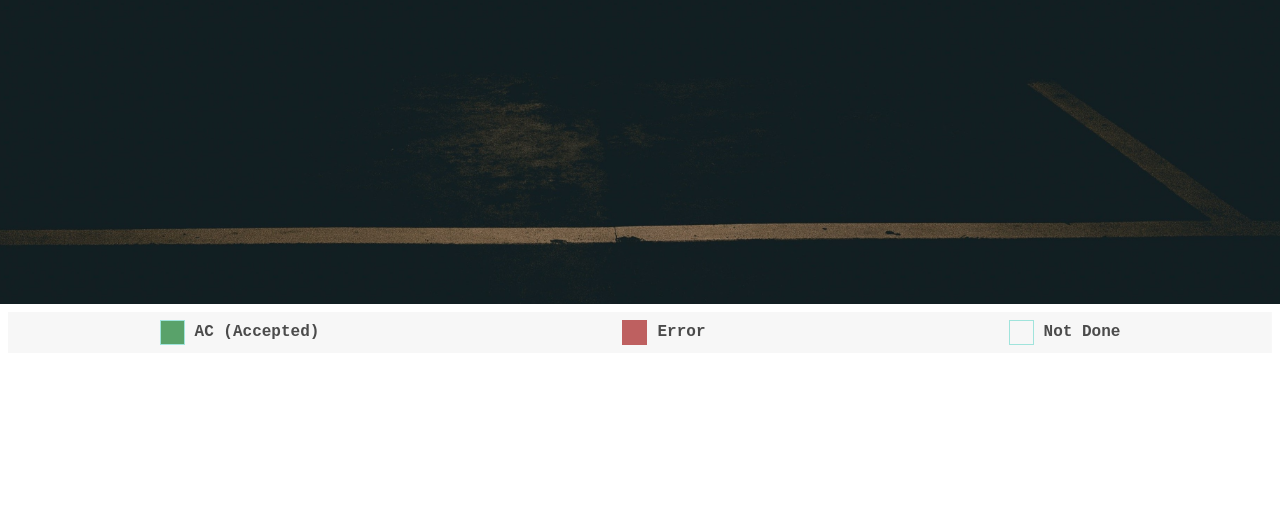
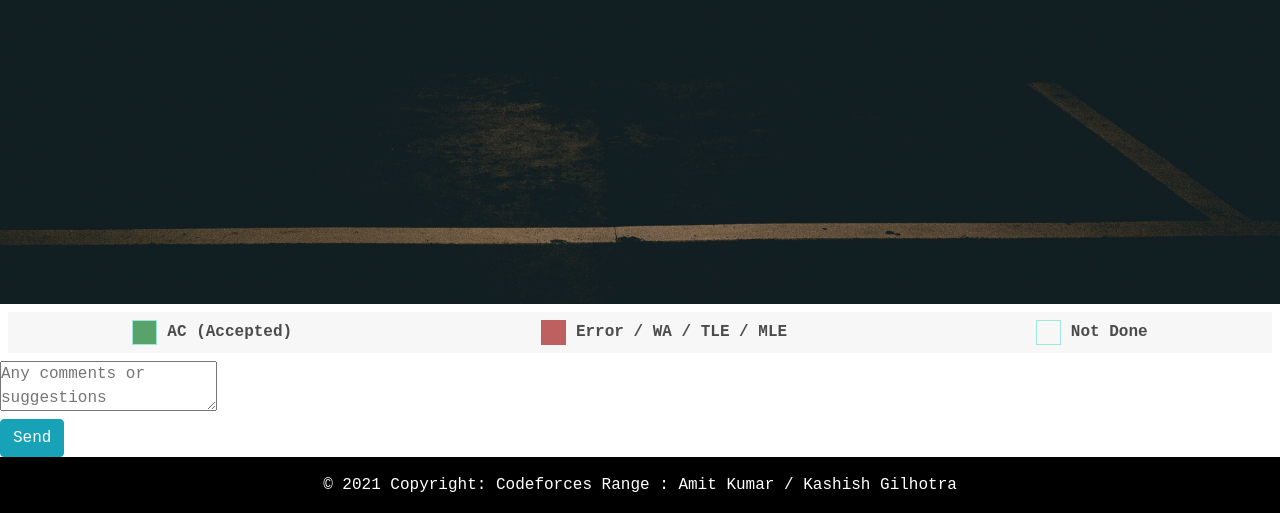
Before and after one commit to Kashish001/CFrange, a website with bundled scripts: page index.html in a window 1280 px wide. Shown: the part 656-1169 px from the top of the page. Before the commit the page ends 1017 px from the top, so only its background shows below. Built offline with nearby package versions, Linux system fonts and the light colour scheme; files whose address does not match are found by name.

Commit message:
footer and reviews

```diff
--- a/index.html
+++ b/index.html
@@ -23,7 +23,7 @@
     <title>CF Range</title>
 
 </head>
-<body>
+<body onload="clearText()">
     <div class="cc">
         <div class="heading-container">
                 <div>
@@ -62,7 +62,7 @@
                     <a href="#pt"><button type="submit" class="btn btn-primary" id = "button" >Problems List</button></a>
                 </form>
                 <span class="love">
-                    <a href="https://github.com/Kashish001/CFrange" target="_blank" style="font-weight: bolder; font-size: large; text-decoration: none;"> Amit Kumar / Kashish Gilhotra </a>
+                    <a href="https://github.com/Kashish001/CFrange" target="_blank" style="font-weight: bolder; font-size: large; text-decoration: none;"><img src="github-logo.png" height="16px;" width="16px;" style="margin-top: 5px; border-radius:50%;"> Amit Kumar / Kashish Gilhotra </a>
                 </span>
                 <div style="display: none;" id="smay">
                     <div class="loader"></div>
@@ -77,7 +77,7 @@
     </div>
     <div class="d-flex p-2">
         <div class="key wa"></div>
-        <div>Error</div>
+        <div>Error / WA / TLE / MLE</div>
     </div>
     <div class="d-flex p-2">
         <div class="key not"></div>
@@ -88,6 +88,20 @@
     <section id="pt">
 
     </section>
+    <div id="sugg">
+        <form action="https://formspree.io/f/xaylvlvb" method="POST">
+            <textarea name="message" placeholder="Any comments or suggestions" class="mess" id="lbh"></textarea>
+            <div>
+                <button type="submit" class="btn btn-info" id="sending">Send</button>
+            </div>
+        </form>
+    </div>
+    <footer class="bg-light text-center text-lg-start" id="bott">
+        <div class="text-center p-3" style="background-color: rgb(0, 0, 0); color: white !important;">
+          © 2021 Copyright:
+          <a class="text-dark" style="color: white !important;" href="https://github.com/Kashish001/CFrange">Codeforces Range : Amit Kumar / Kashish Gilhotra</a>
+        </div>
+    </footer>
 
 </body>
 <script>
@@ -100,6 +114,9 @@
             text.style.display = "none";
         }
     }
+    function clearText() {
+        document.getElementById("lbh").value = "";
+    }
 </script>
 <script src="./dist/bundle.js"></script>
 </html>
```
